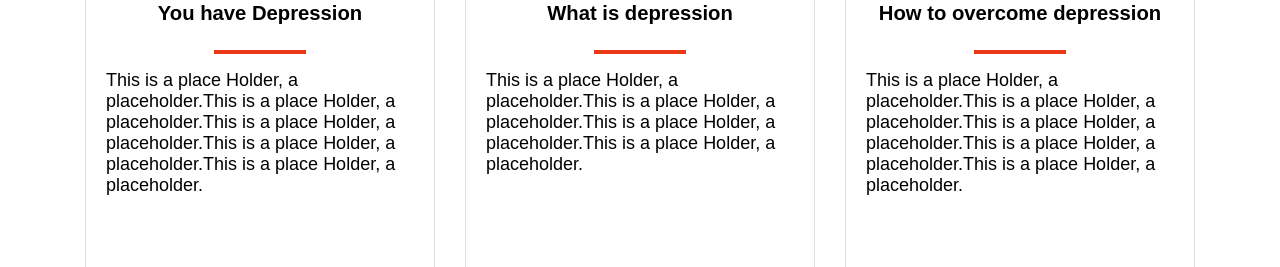
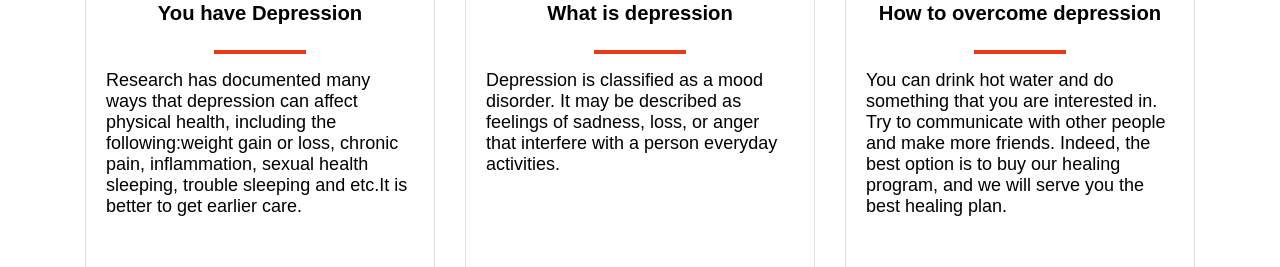
Before and after one commit to JohnWick08/SEG3125_lab08, a React (Create React App) app in the folder inventory/: page / in a window 1280 px wide. Shown: the part 671-938 px from the top of the page. Built offline with nearby package versions, Linux system fonts and the light colour scheme.

Commit message:
bilingual home

```diff
--- a/inventory/src/Home.js
+++ b/inventory/src/Home.js
@@ -6,6 +6,10 @@ import './Home.css';
 //import img3 from 'https://cdn.pixabay.com/photo/2015/10/30/20/13/sunrise-1014712__340.jpg';
 
 const Home = () => {
+
+    localStorage.setItem('language',"English");
+    let lang = localStorage.getItem("language");
+
     return (
         <div>
             <Header/>
@@ -13,8 +17,11 @@ const Home = () => {
             <div class="body-container">
               <div class="main-options">
                 <div class="orangenext-btn-container">
-                  <h1 class="maintitle">Why use the Happiness Checker?</h1>
-                  <div class="orangenext-btn-content"><a class="button" href="/StepOne">Next</a></div>
+                  <h1 class="maintitle">
+                    {lang === "English" ?
+                        "Why use the Happiness Checker?":
+                        "Pourquoi utiliser le Happiness Checker ?"}</h1>
+                  <div class="orangenext-btn-content"><a class="button" href="/StepOne">{lang==="English" ? "Next":"Suivant"}</a></div>
                 </div>
                 <div class="row">
                   <div class="box">
@@ -23,9 +30,14 @@ const Home = () => {
                         <img width="100%" src="https://images.pexels.com/photos/268533/pexels-photo-268533.jpeg?cs=srgb&dl=pexels-pixabay-268533.jpg&fm=jpg" alt="main image one" class="cardImg card-img-top" />
                       </div>
                       <div class="card-body">
-                        <h5 class="card-title-intro card-title">You have Depression</h5>
+                        <h5 class="card-title-intro card-title">{lang==="English" ? "You have Depression" : "Vous souffrez de dépression"}</h5>
                         <div class="underline"></div>
-                    <p class="card-text">This is a place Holder, a placeholder.This is a place Holder, a placeholder.This is a place Holder, a placeholder.This is a place Holder, a placeholder.This is a place Holder, a placeholder.</p>
+                    <p class="card-text">
+                    {lang === "English" ?
+                                    "Research has documented many ways that depression can affect physical health, including the following:weight gain or loss, chronic pain, inflammation, sexual health sleeping, trouble sleeping and etc.It is better to get earlier care." :
+                                    "La recherche a documenté de nombreuses façons dont la dépression peut affecter la santé physique, y compris les suivantes : gain ou perte de poids, douleur chronique, inflammation, santé sexuelle, sommeil, troubles du sommeil, etc. Il est préférable d'obtenir des soins plus tôt."}
+
+                      </p>
                       </div>
                     </div>
                  </div>
@@ -35,9 +47,14 @@ const Home = () => {
                         <img width="100%" src="https://cdn.pixabay.com/photo/2015/04/23/22/00/tree-736885__480.jpg" alt="main image two" class="cardImg card-img-top" />
                       </div>
                       <div class="card-body">
-                        <h5 class="card-title-intro card-title">What is depression</h5>
+                        <h5 class="card-title-intro card-title">{lang==="English" ? "What is depression":"Quelle est la dépression"}</h5>
                         <div class="underline"></div>
-                    <p class="card-text">This is a place Holder, a placeholder.This is a place Holder, a placeholder.This is a place Holder, a placeholder.This is a place Holder, a placeholder.</p>
+                    <p class="card-text">
+                    {lang === "English" ?
+                                    "Depression is classified as a mood disorder. It may be described as feelings of sadness, loss, or anger that interfere with a person everyday activities." :
+                                    "La dépression est classée comme un trouble de l'humeur. Il peut être décrit comme des sentiments de tristesse, de perte ou de colère qui interfèrent avec les activités quotidiennes d'une personne."}
+
+                      </p>
                       </div>
                    </div>
                  </div>
@@ -47,9 +64,15 @@ const Home = () => {
                         <img width="100%" src="https://cdn.pixabay.com/photo/2015/10/30/20/13/sunrise-1014712__340.jpg" alt="main image three" class="cardImg card-img-top"/>
                       </div>
                       <div class="card-body">
-                        <h5 class="card-title-intro card-title">How to overcome depression</h5>
+                        <h5 class="card-title-intro card-title">{lang==="English" ? "How to overcome depression":"Comment vaincre la dépression"}</h5>
                         <div class="underline"></div>
-                    <p class="card-text">This is a place Holder, a placeholder.This is a place Holder, a placeholder.This is a place Holder, a placeholder.This is a place Holder, a placeholder.This is a place Holder, a placeholder.</p>
+                    <p class="card-text">
+                    {lang === "English" ?
+                                    "You can drink hot water and do something that you are interested in. Try to communicate with other people and make more friends. Indeed, the best option is to buy our healing program, and we will serve you the best healing plan." :
+                                    "Vous pouvez boire de l'eau chaude et faire quelque chose qui vous intéresse. Essayez de communiquer avec d'autres personnes et de vous faire plus d'amis. En effet, la meilleure option est d'acheter notre programme de guérison, et nous vous servirons le meilleur plan de guérison."}
+
+                      </p>
+                    <p class="card-text"></p>
                       </div>
                     </div>
                  </div>
@@ -57,9 +80,9 @@ const Home = () => {
              </div>
             </div>
             <div class="next-btn-container">
-              <div class="next-btn-content"><a class="button" href="/StepOne">Next</a></div>
+              <div class="next-btn-content"><a class="button" href="/StepOne">{lang==="English" ? "Next":"Suivant"}</a></div>
               <br />
-              <a>This page is designed by Gary, Vicky and Kaixi</a>
+              <a>{lang === "English" ? "This page is designed by Gary, Vicky and Kaixi":"Cette page est conçue par Gary, Vicky et Kaixi"}</a>
             </div>
 
           </div>
```
